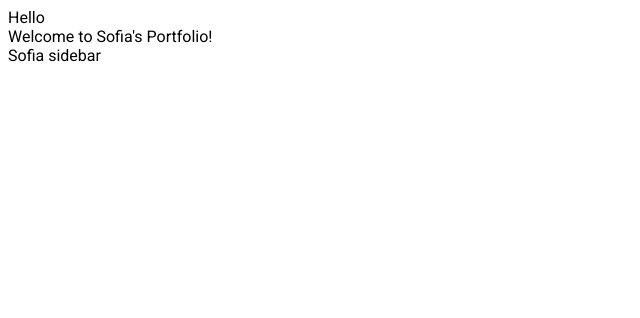
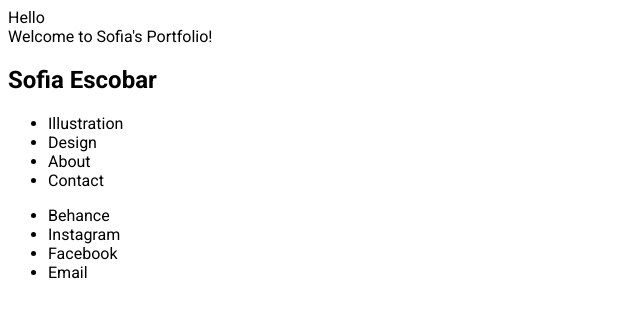
Before and after one commit to GrodTheGreat/Sofia-Portfolio, a Nuxt app in the folder portfolio/: page / in a window 1280 px wide. Shown: the top 318 px of the page, without its empty margins (0-640 px from the left). Built offline with nearby package versions, Linux system fonts and the light colour scheme.

Commit message:
Add placeholders for sidebar

```diff
--- a/portfolio/app/components/Sidebar.vue
+++ b/portfolio/app/components/Sidebar.vue
@@ -1,3 +1,23 @@
 <template>
-  <div>Sofia sidebar</div>
+  <div>
+    <div class="logo">
+      <h2>Sofia Escobar</h2>
+    </div>
+    <nav>
+      <ul>
+        <li>Illustration</li>
+        <li>Design</li>
+        <li>About</li>
+        <li>Contact</li>
+      </ul>
+    </nav>
+    <div class="socials">
+      <ul>
+        <li>Behance</li>
+        <li>Instagram</li>
+        <li>Facebook</li>
+        <li>Email</li>
+      </ul>
+    </div>
+  </div>
 </template>
```
